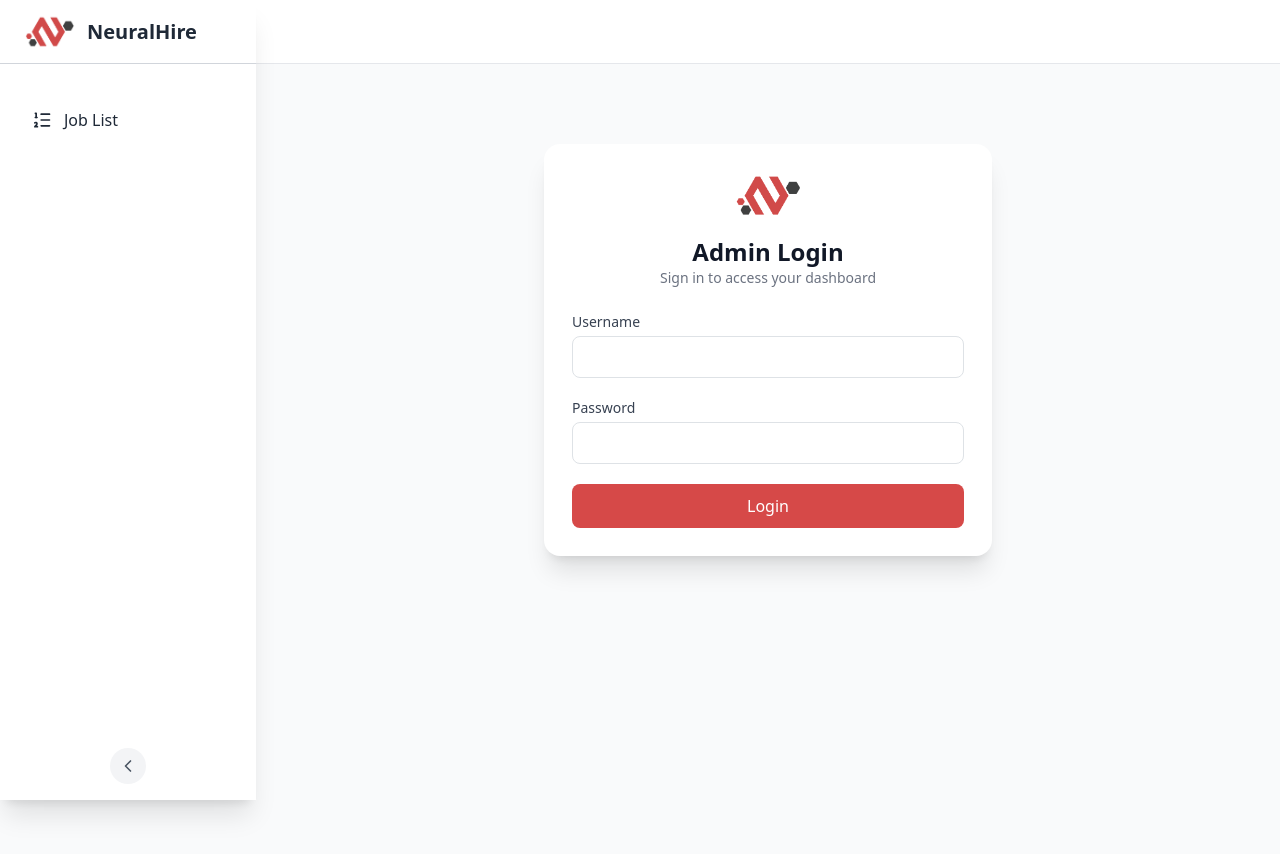
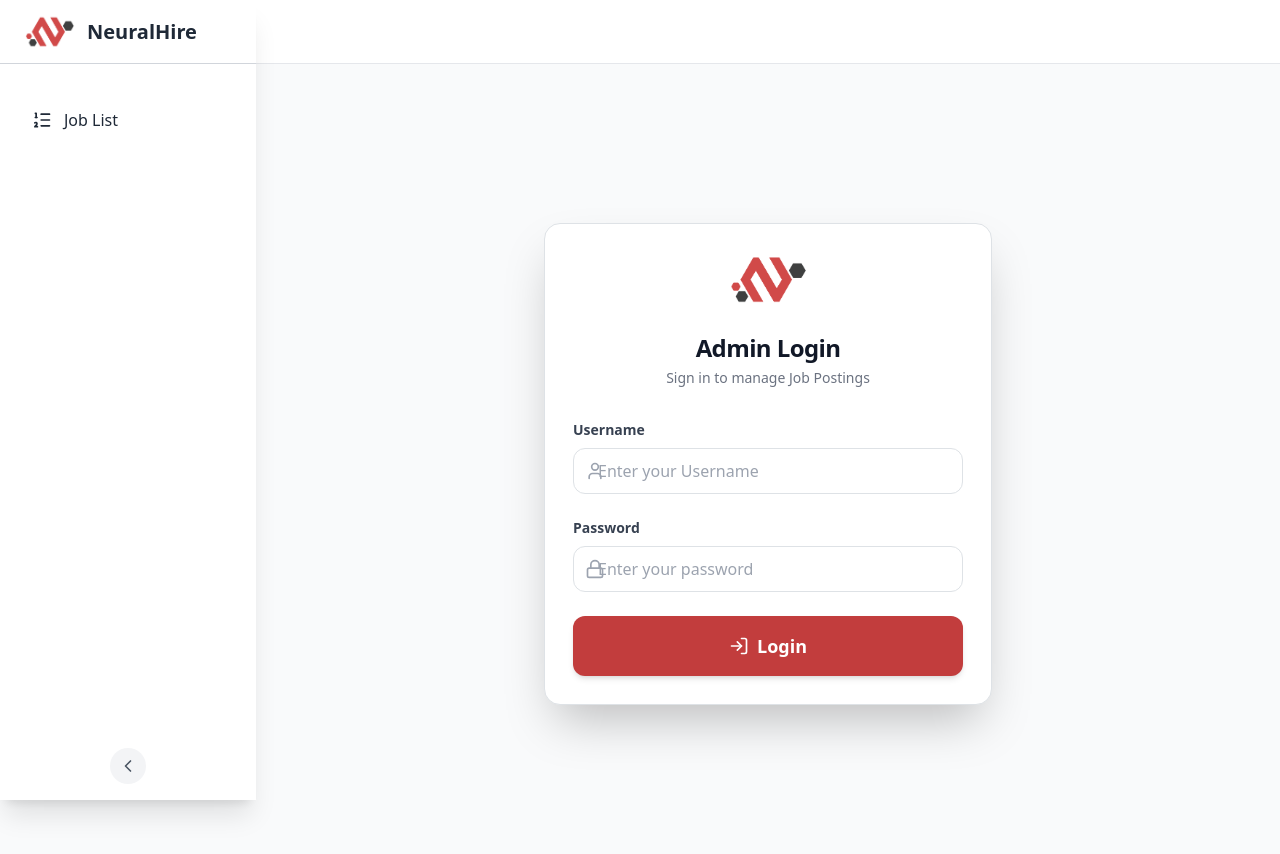
Before and after one commit to NeuralFlex/NerualHire-Frontend, a React (Create React App) app: page /admin in a window 1280 px wide. Shown: the top 854 px of the page. Built offline with nearby package versions, Linux system fonts and the light colour scheme; no server answers; a small style sheet from the web is missing.

Commit message:
enhancing:AdminLogin_page

```diff
--- a/src/components/AdminLogin.jsx
+++ b/src/components/AdminLogin.jsx
@@ -2,6 +2,7 @@ import React, { useState } from "react";
 import { useNavigate } from "react-router-dom";
 import api, { setAuthToken } from "../api/api";
 import logo from "../assets/icon.png";
+import { User, Lock, LogIn } from 'lucide-react';
 
 const AdminLogin = () => {
   const [username, setUsername] = useState("");
@@ -28,64 +29,87 @@ const AdminLogin = () => {
     } catch (err) {
       console.error("Login error:", err);
       setError("Invalid credentials. Please try again.");
-    }finally {
-      // 3. Stop the loading state after the try/catch blocks complete
+    } finally {
       setIsLoading(false);
     }
   };
 
   return (
-    <div className="min-h-screen flex items-start justify-center bg-[#f9fafb] pt-20">
-      <div className="bg-white p-7 rounded-2xl shadow-xl w-full max-w-md">
+    <div className="min-h-screen flex items-center justify-center bg-gray-50 p-6">
+      <div className="bg-white p-7 rounded-2xl shadow-2xl w-full max-w-md border border-gray-100">
         {/* Logo + Header */}
-        <div className="flex flex-col items-center mb-6">
-          <img src={logo} alt="Logo" className="h-12 mb-3" />
-          <h2 className="text-2xl font-bold text-gray-900">Admin Login</h2>
-          <p className="text-sm text-gray-500 text-center">
-            Sign in to access your dashboard
+        <div className="flex flex-col items-center mb-8">
+          <img src={logo} alt="NeuralHire Logo" className="h-14 w-auto mb-4" />
+          <h2 className="text-2xl font-bold text-gray-900 tracking-tight">Admin Login</h2>
+          <p className="text-sm text-gray-500 mt-1">
+            Sign in to manage Job Postings
           </p>
         </div>
 
         {/* Error message */}
         {error && (
-          <p className="text-red-500 mb-4 text-center font-medium">{error}</p>
+          <div className="bg-red-50 border border-red-200 text-red-700 px-4 py-3 rounded-lg mb-6 text-sm">
+            <p className="font-medium text-center">{error}</p>
+          </div>
         )}
 
         {/* Login Form */}
-        <form onSubmit={handleSubmit} className="space-y-5">
+        <form onSubmit={handleSubmit} className="space-y-6">
           <div>
-            <label className="block mb-1 text-sm font-medium text-gray-700">
+            <label className="block mb-2 text-sm font-semibold text-gray-700">
               Username
             </label>
+            <div className="relative">
+              <User className="absolute left-3 top-1/2 transform -translate-y-1/2 h-5 w-5 text-gray-400" />
               <input
                 type="text"
                 value={username}
                 onChange={(e) => setUsername(e.target.value)}
-              className="w-full border border-gray-300 px-4 py-2 rounded-lg focus:outline-none focus:ring-2 focus:ring-[#D64948]"
+                className="w-full pl-10 border border-gray-300 px-4 py-2.5 rounded-xl focus:outline-none focus:ring-2 focus:ring-[#C23D3D] focus:border-[#C23D3D] transition duration-150"
                 required
+                disabled={isLoading}
+                placeholder="Enter your Username"
               />
+            </div>
           </div>
 
           <div>
-            <label className="block mb-1 text-sm font-medium text-gray-700">
+            <label className="block mb-2 text-sm font-semibold text-gray-700">
               Password
             </label>
+            <div className="relative">
+              <Lock className="absolute left-3 top-1/2 transform -translate-y-1/2 h-5 w-5 text-gray-400" />
               <input
                 type="password"
                 value={password}
                 onChange={(e) => setPassword(e.target.value)}
-              className="w-full border border-gray-300 px-4 py-2 rounded-lg focus:outline-none focus:ring-2 focus:ring-[#D64948]"
+                className="w-full pl-10 border border-gray-300 px-4 py-2.5 rounded-xl focus:outline-none focus:ring-2 focus:ring-[#C23D3D] focus:border-[#C23D3D] transition duration-150"
                 required
+                disabled={isLoading}
+                placeholder="Enter your password"
               />
+            </div>
           </div>
 
           <button
             type="submit"
             disabled={isLoading}
-            className="w-full bg-[#D64948] text-white py-2.5 rounded-lg font-medium hover:bg-[#b73837] transition"
+            className={`w-full py-3 rounded-xl font-bold text-lg transition duration-200 flex items-center justify-center
+                            ${isLoading
+                ? "bg-gray-400 text-gray-200 cursor-not-allowed"
+                : "bg-[#C23D3D] text-white hover:bg-[#a13131] shadow-md hover:shadow-lg"
+              }`}
           >
-            {/* 5. Change button text based on loading state */}
-            {isLoading ? "Loging In..." : "Login"}
+            {isLoading ? (
+              <>
+                Logging In...
+              </>
+            ) : (
+              <>
+                <LogIn className="w-5 h-5 mr-2" />
+                Login
+              </>
+            )}
           </button>
         </form>
       </div>
```
Lines whose indentation alone changed are shown as unchanged.
